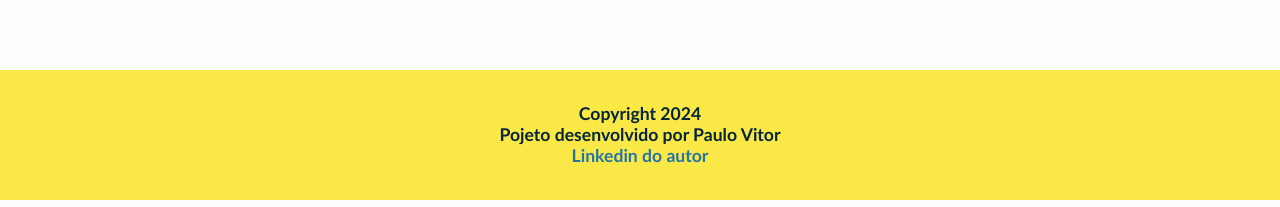
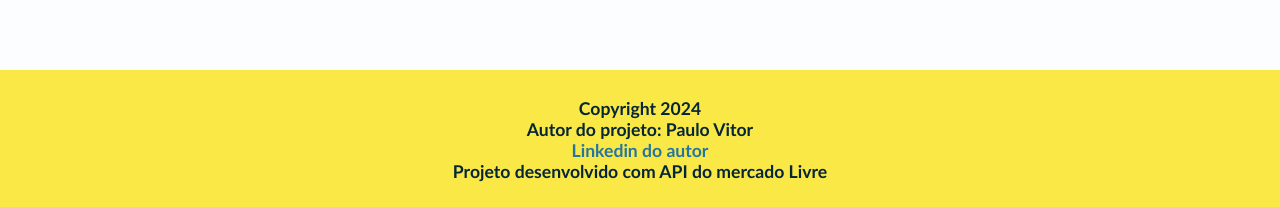
Before and after one commit to pauloovitorr/e-commerce, a React (Create React App) app: page / in a window 1280 px wide. Shown: the part 664-871 px from the top of the page. Built offline with nearby package versions, Linux system fonts and the light colour scheme; no server answers.

Commit message:
Melhoria no rodapé

```diff
--- a/src/App.css
+++ b/src/App.css
@@ -429,7 +429,7 @@ footer{
   flex-direction: column;
   align-items: center;
   justify-content: center;
-  height: 130px;
+  height: 140px;
   background-color:#f9e846;
   position: relative;
   bottom: 0px;
--- a/src/componentes/footer.jsx
+++ b/src/componentes/footer.jsx
@@ -3,8 +3,9 @@ export default function Rodape(){
 
         <footer>
             <p>Copyright 2024</p>
-            <p>Pojeto desenvolvido por Paulo Vitor</p>
+            <p>Autor do projeto: Paulo Vitor</p>
             <p><a href="https://www.linkedin.com/in/paulo-vitor-b98332253/" target="_blank">Linkedin do autor</a></p>
+            <p>Projeto desenvolvido com API do mercado Livre</p>
         </footer>
 
     )
```
